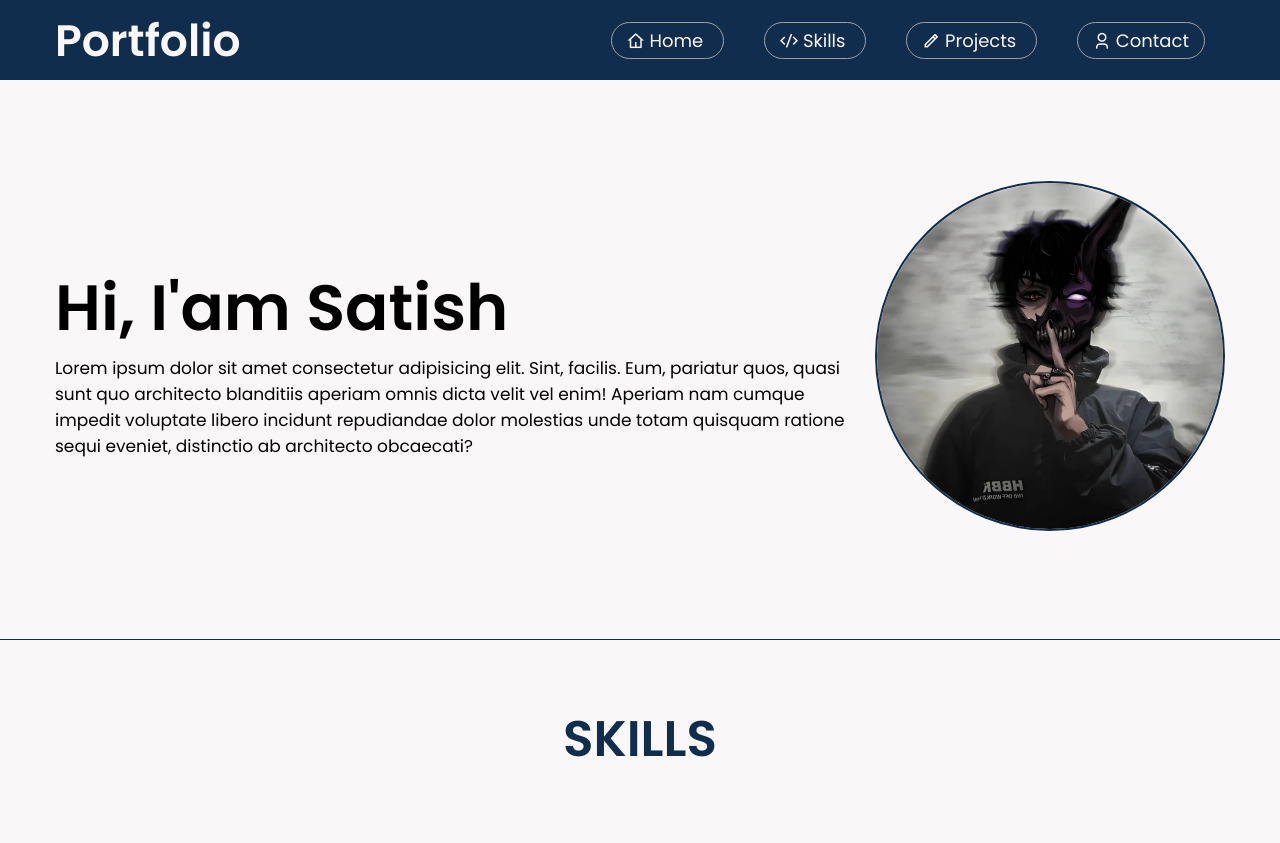
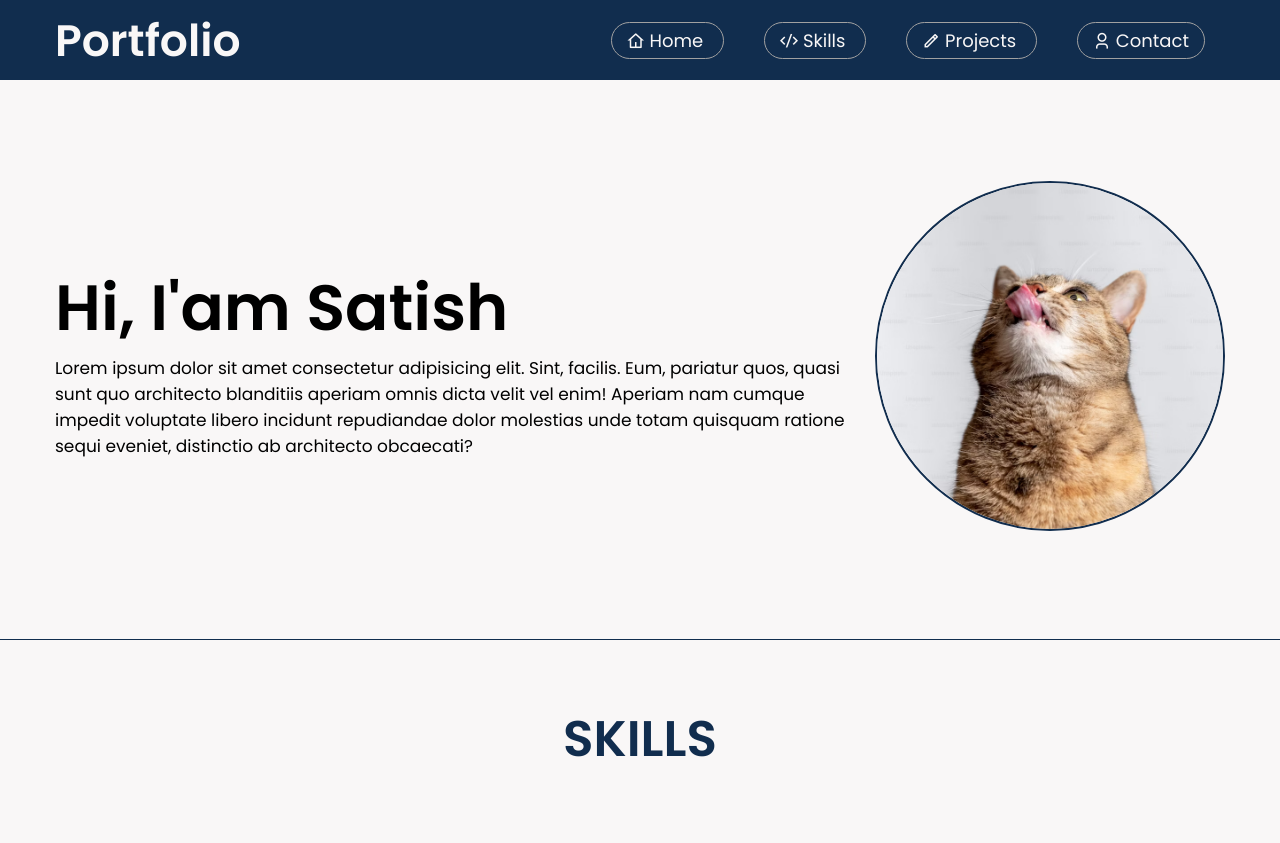
Before and after one commit to SatishAngral/Beginner-Portfolio-Project, a plain HTML site: page index.html in a window 1280 px wide. Shown: the top 843 px of the page. Drawn offline with nearby package versions, Linux system fonts and the light colour scheme; a web font is replaced by a local one.

Commit message:
Update index.html

```diff
--- a/index.html
+++ b/index.html
@@ -52,7 +52,7 @@
             </nav>
             <nav class="right-page1">
                 <div class="profile-pic">
-                    <img src="./assest/Profile.jpg" alt="profile pic">
+                    <img src="./assest/premium_photo-1677545182078-2fe0e0e6c336.avif" alt="profile pic">
                 </div>
             </nav>
         </nav>
```
